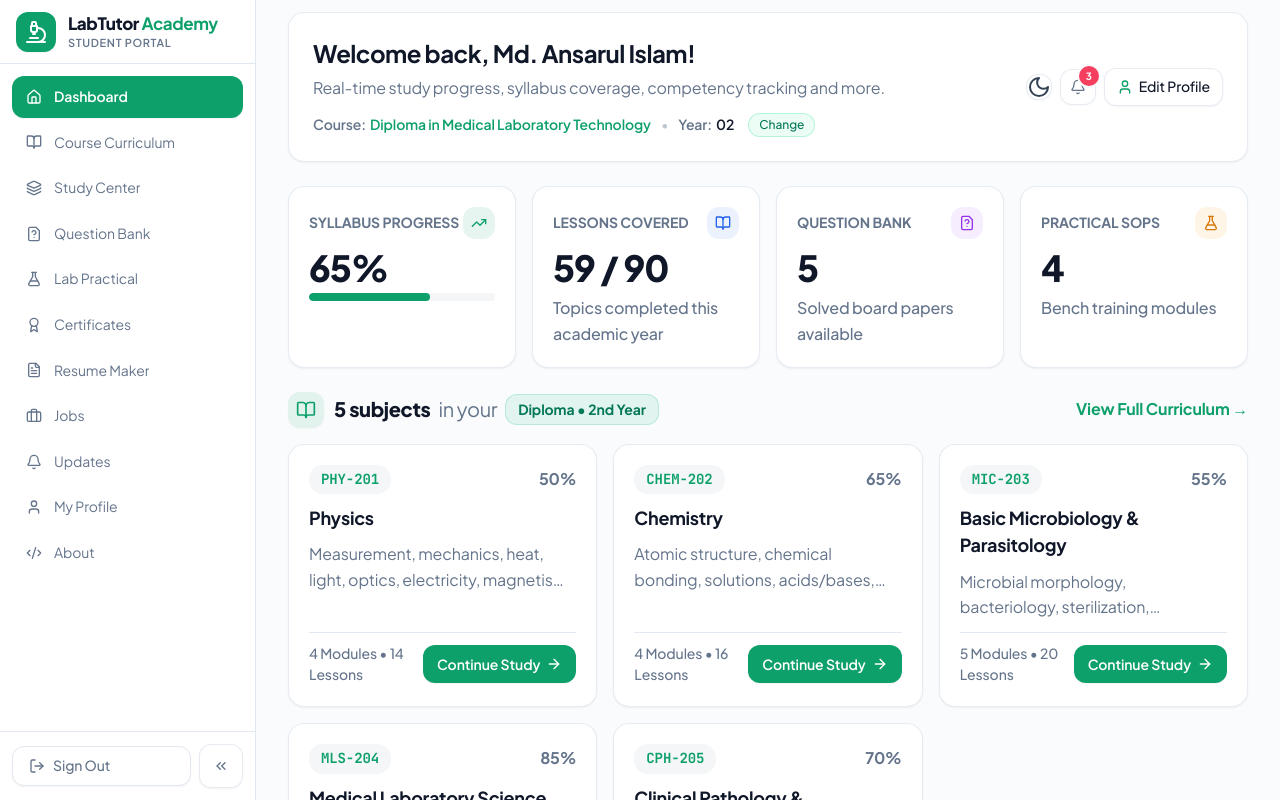
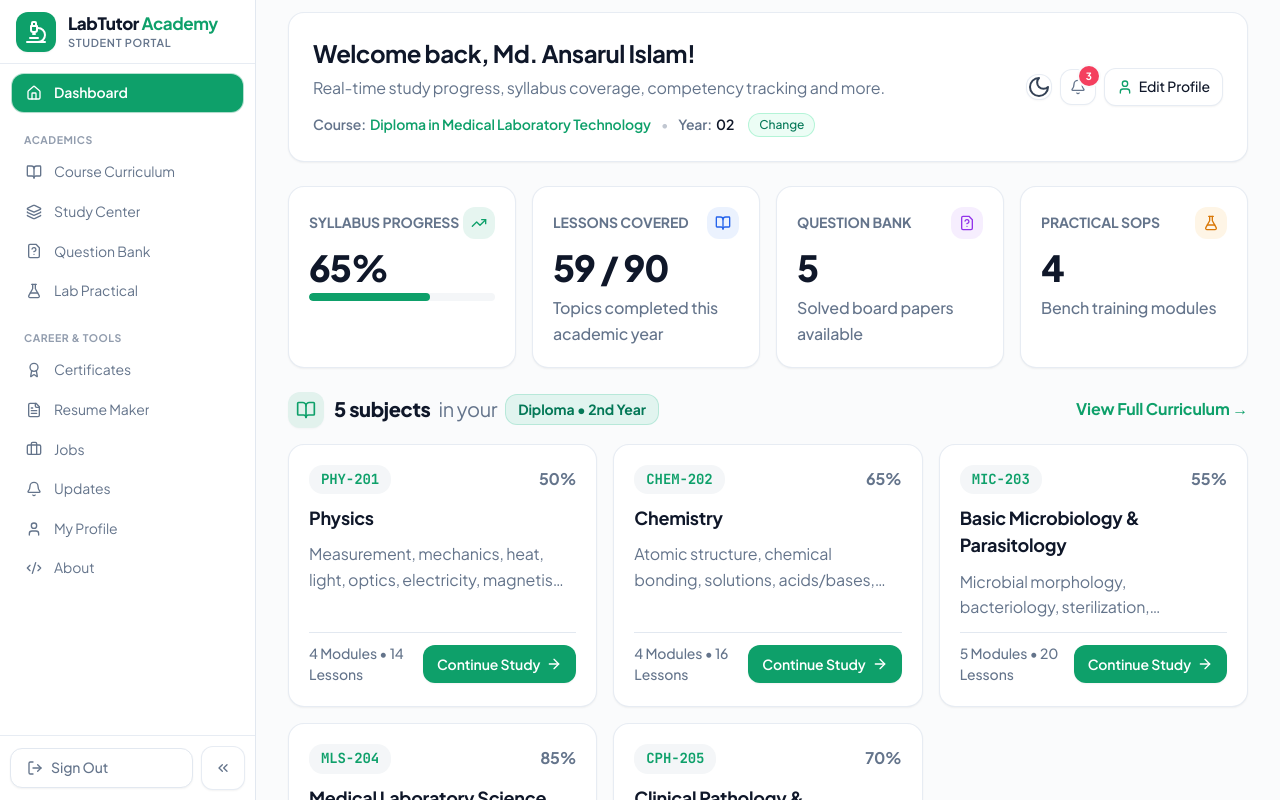
Before and after one commit to ansarulanisgit/medical-laboratory-technology-lms-system, a Next.js app: page /student in a window 1280 px wide. Shown: the top 800 px of the page. Built offline with nearby package versions, Linux system fonts and the light colour scheme.

Commit message:
style(sidebar): polish collapsed navigation with categorized groups, dividers, refined sizing and modern tooltips

```diff
--- a/src/components/layout/student-sidebar.tsx
+++ b/src/components/layout/student-sidebar.tsx
@@ -65,15 +65,29 @@ export function StudentSidebar() {
     await handleSignOut();
   };
 
-  // Role-adaptive navigation items across all 4 user roles
-  const navItems = React.useMemo(() => {
-    // Core shared modules available across all roles
-    const sharedModules = [
-      { href: "/student", label: "Dashboard", icon: Home, exact: true },
+  interface NavItem {
+    href: string;
+    label: string;
+    icon: React.ElementType;
+    exact?: boolean;
+  }
+
+  interface NavGroup {
+    id: string;
+    title: string;
+    items: NavItem[];
+  }
+
+  // Role-adaptive categorized navigation groups
+  const navGroups: NavGroup[] = React.useMemo(() => {
+    const academics: NavItem[] = [
       { href: "/student/curriculum", label: "Course Curriculum", icon: BookOpen, exact: false },
       { href: "/student/study-center", label: "Study Center", icon: Layers, exact: false },
       { href: "/student/questions", label: "Question Bank", icon: FileQuestion, exact: false },
       { href: "/student/practical", label: "Lab Practical", icon: FlaskConical, exact: false },
+    ];
+
+    const studentTools: NavItem[] = [
       { href: "/student/certificates", label: "Certificates", icon: Award, exact: false },
       { href: "/student/resume", label: "Resume Maker", icon: FileText, exact: false },
       { href: "/student/jobs", label: "Jobs", icon: Briefcase, exact: false },
@@ -84,26 +98,81 @@ export function StudentSidebar() {
 
     if (currentRole === "SUPER_ADMIN") {
       return [
-        sharedModules[0], // Dashboard
+        {
+          id: "overview",
+          title: "Overview",
+          items: [{ href: "/student", label: "Dashboard", icon: Home, exact: true }],
+        },
+        {
+          id: "admin",
+          title: "Administration",
+          items: [
             { href: "/student/users", label: "User Management", icon: Users, exact: false },
             { href: "/student/admin/modules", label: "Module Management", icon: Settings, exact: false },
             { href: "/student/admin/strings", label: "String Management", icon: Type, exact: false },
             { href: "/student/admin/logs", label: "Real-time Data Log", icon: Activity, exact: false },
-        ...sharedModules.slice(1), // All remaining modules
-        { href: "/student/admin/settings", label: "Settings", icon: Sliders, exact: false },
+          ],
+        },
+        {
+          id: "academics",
+          title: "Academics",
+          items: academics,
+        },
+        {
+          id: "tools",
+          title: "Career & Tools",
+          items: studentTools,
+        },
+        {
+          id: "system",
+          title: "System",
+          items: [{ href: "/student/admin/settings", label: "Settings", icon: Sliders, exact: false }],
+        },
       ];
     }
 
     if (currentRole === "ADMIN") {
       return [
-        sharedModules[0],
-        { href: "/student/users", label: "User Directory", icon: Users, exact: false },
-        ...sharedModules.slice(1),
+        {
+          id: "overview",
+          title: "Overview",
+          items: [{ href: "/student", label: "Dashboard", icon: Home, exact: true }],
+        },
+        {
+          id: "admin",
+          title: "Administration",
+          items: [{ href: "/student/users", label: "User Directory", icon: Users, exact: false }],
+        },
+        {
+          id: "academics",
+          title: "Academics",
+          items: academics,
+        },
+        {
+          id: "tools",
+          title: "Career & Tools",
+          items: studentTools,
+        },
       ];
     }
 
-    // MENTOR and STUDENT have the full standardized shared modules
-    return sharedModules;
+    return [
+      {
+        id: "overview",
+        title: "Overview",
+        items: [{ href: "/student", label: "Dashboard", icon: Home, exact: true }],
+      },
+      {
+        id: "academics",
+        title: "Academics",
+        items: academics,
+      },
+      {
+        id: "tools",
+        title: "Career & Tools",
+        items: studentTools,
+      },
+    ];
   }, [currentRole]);
 
   const roleBadgeLabel =
@@ -130,7 +199,7 @@ export function StudentSidebar() {
       {/* Brand Header */}
       <div
         className={cn(
-          "flex h-16 items-center border-b border-border transition-all duration-300",
+          "flex h-16 items-center border-b border-border/80 transition-all duration-300",
           isCollapsed ? "justify-center px-0" : "px-4"
         )}
       >
@@ -172,15 +241,32 @@ export function StudentSidebar() {
         </Link>
       </div>
 
-      {/* Role-adaptive Navigation List with hidden scrollbar to prevent offset */}
+      {/* Role-adaptive Navigation List with subtle section dividers */}
       <div
         onScroll={() => setTooltip(null)}
         className={cn(
-          "flex-1 overflow-y-auto overflow-x-hidden py-3 space-y-1 transition-all duration-300 scrollbar-none no-scrollbar [scrollbar-width:none] [-ms-overflow-style:none] [&::-webkit-scrollbar]:hidden",
-          isCollapsed ? "px-0 flex flex-col items-center" : "px-3"
+          "flex-1 overflow-y-auto overflow-x-hidden py-2.5 transition-all duration-300 scrollbar-none no-scrollbar [scrollbar-width:none] [-ms-overflow-style:none] [&::-webkit-scrollbar]:hidden",
+          isCollapsed ? "px-2 flex flex-col items-center" : "px-3 space-y-3"
         )}
       >
-        {navItems.map((item) => {
+        {navGroups.map((group, groupIdx) => (
+          <div
+            key={group.id}
+            className={cn("w-full", isCollapsed ? "flex flex-col items-center" : "space-y-0.5")}
+          >
+            {/* Elegant Divider between groups when collapsed */}
+            {isCollapsed && groupIdx > 0 && (
+              <div className="w-5 h-px bg-border/70 my-1.5 shrink-0 rounded-full" />
+            )}
+
+            {/* Section Header when expanded */}
+            {!isCollapsed && group.title && groupIdx > 0 && (
+              <div className="px-3 pt-2 pb-1 text-[10.5px] font-bold uppercase tracking-wider text-muted-foreground/70 select-none">
+                {group.title}
+              </div>
+            )}
+
+            {group.items.map((item) => {
               const Icon = item.icon;
               const isActive = item.exact
                 ? pathname === item.href
@@ -204,29 +290,36 @@ export function StudentSidebar() {
                   className={cn(
                     "flex items-center rounded-xl text-sm transition-all duration-150 relative group cursor-pointer",
                     isCollapsed
-                  ? "h-10 w-10 justify-center mx-auto"
-                  : "w-full space-x-3 px-3.5 py-2.5",
+                      ? "h-9 w-9 justify-center mx-auto my-0.5"
+                      : "w-full space-x-3 px-3.5 py-2",
                     isActive
-                  ? "bg-primary text-primary-foreground shadow-xs font-semibold"
+                      ? "bg-primary text-primary-foreground shadow-xs font-semibold ring-1 ring-primary/30"
                       : "text-muted-foreground hover:bg-muted/60 hover:text-foreground font-normal"
                   )}
                 >
-              <Icon className={cn("shrink-0", isCollapsed ? "h-5 w-5" : "h-4 w-4")} />
+                  <Icon
+                    className={cn(
+                      "shrink-0 transition-transform group-hover:scale-105",
+                      isCollapsed ? "h-4.5 w-4.5" : "h-4 w-4"
+                    )}
+                  />
                   {!isCollapsed && <span className="truncate">{item.label}</span>}
                 </Link>
               );
             })}
           </div>
+        ))}
+      </div>
 
 
       {/* Footer Controls with Collapsible Toggle Button */}
-      <div className={cn("p-3 border-t border-border", isCollapsed ? "px-2 py-3 space-y-2 flex flex-col items-center" : "")}>
+      <div className={cn("p-2.5 border-t border-border/80", isCollapsed ? "px-2 py-2.5 flex flex-col items-center gap-1.5" : "")}>
         {!isCollapsed ? (
           <div className="flex items-center gap-2">
             <Button
               variant="outline"
               onClick={handleLogout}
-              className="flex-1 justify-start text-sm min-h-[40px] text-muted-foreground hover:text-destructive hover:border-destructive/30 rounded-xl font-medium overflow-hidden cursor-pointer"
+              className="flex-1 justify-start text-sm min-h-[38px] text-muted-foreground hover:text-destructive hover:border-destructive/30 rounded-xl font-medium overflow-hidden cursor-pointer"
             >
               <LogOut className="h-4 w-4 mr-2 shrink-0" />
               <span className="truncate">Sign Out</span>
@@ -237,13 +330,13 @@ export function StudentSidebar() {
               onClick={toggleSidebar}
               title="Collapse sidebar"
               aria-label="Collapse sidebar"
-              className="h-[40px] w-[40px] rounded-xl text-muted-foreground hover:text-foreground shrink-0 border-border/80 hover:bg-muted/60 cursor-pointer"
+              className="h-[38px] w-[38px] rounded-xl text-muted-foreground hover:text-foreground shrink-0 border-border/80 hover:bg-muted/60 cursor-pointer"
             >
               <ChevronsLeft className="h-4 w-4" />
             </Button>
           </div>
         ) : (
-          <>
+          <div className="flex flex-col items-center gap-1.5 w-full">
             <Button
               variant="outline"
               size="icon"
@@ -258,7 +351,7 @@ export function StudentSidebar() {
                 });
               }}
               onMouseLeave={() => setTooltip(null)}
-              className="h-10 w-10 rounded-xl text-muted-foreground hover:text-destructive hover:border-destructive/30 border-border/80 hover:bg-muted/60 shrink-0 cursor-pointer"
+              className="h-9 w-9 rounded-xl text-muted-foreground hover:text-destructive hover:border-destructive/30 border-border/80 hover:bg-muted/60 shrink-0 cursor-pointer"
             >
               <LogOut className="h-4 w-4" />
             </Button>
@@ -276,24 +369,26 @@ export function StudentSidebar() {
               onMouseLeave={() => setTooltip(null)}
               title="Expand sidebar"
               aria-label="Expand sidebar"
-              className="h-10 w-10 mx-auto rounded-xl text-muted-foreground hover:text-foreground border-border/80 hover:bg-muted/60 shrink-0 cursor-pointer"
+              className="h-9 w-9 mx-auto rounded-xl text-muted-foreground hover:text-foreground border-border/80 hover:bg-muted/60 shrink-0 cursor-pointer"
             >
               <ChevronsRight className="h-4 w-4" />
             </Button>
-          </>
+          </div>
         )}
       </div>
 
       {/* Floating Tooltip when Collapsed */}
       {isCollapsed && tooltip && (
         <div
-          className="fixed left-[78px] z-50 pointer-events-none -translate-y-1/2 px-3.5 py-1.5 rounded-xl bg-primary text-primary-foreground text-xs font-semibold shadow-lg shadow-emerald-950/25 whitespace-nowrap animate-in fade-in-0 zoom-in-95 duration-150 flex items-center gap-2 border border-emerald-400/30"
+          className="fixed left-[76px] z-50 pointer-events-none -translate-y-1/2 px-3 py-1.5 rounded-xl bg-popover text-popover-foreground text-xs font-semibold shadow-lg border border-border whitespace-nowrap animate-in fade-in-0 zoom-in-95 duration-150 flex items-center gap-2 ring-1 ring-black/5"
           style={{ top: tooltip.top + 'px' }}
         >
-          <div className="absolute -left-1 top-1/2 -translate-y-1/2 w-2 h-2 rotate-45 bg-primary border-l border-b border-emerald-400/30" />
-          <span className="relative z-10">{tooltip.label}</span>
+          <div className="absolute -left-1 top-1/2 -translate-y-1/2 w-2 h-2 rotate-45 bg-popover border-l border-b border-border" />
+          <span className="relative z-10 text-foreground">{tooltip.label}</span>
           {tooltip.isActive && (
-            <span className="relative z-10 h-1.5 w-1.5 rounded-full bg-white/90 shadow-2xs shrink-0" />
+            <span className="relative z-10 text-[9px] font-bold px-1.5 py-0.5 rounded bg-primary/15 text-primary">
+              Active
+            </span>
           )}
         </div>
       )}
```
Lines whose indentation alone changed are shown as unchanged.
